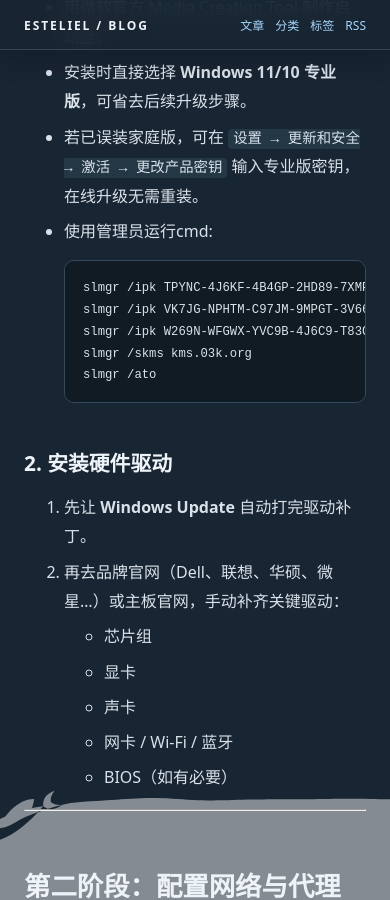
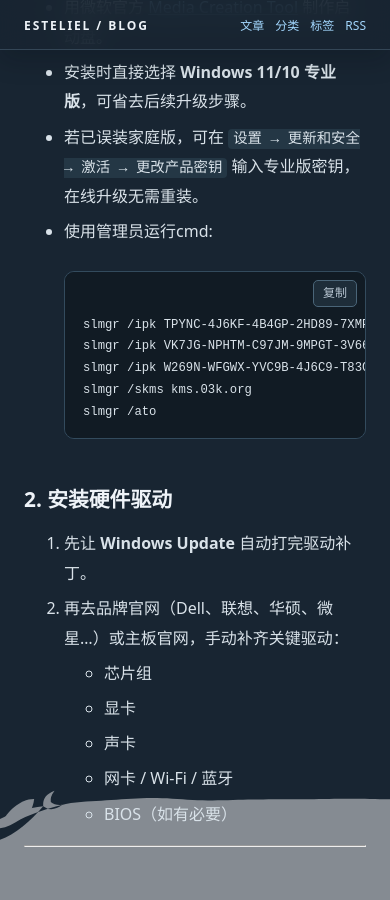
Before and after one commit to Esteliel/blog, a Jekyll site: the page built from _posts/2026-03-05-windows-setup-scoop.md, in a window 390 px wide and 900 px high, scrolled down 1618 px. Built offline with Jekyll 4.4.1, drawn with Linux system fonts in a browser that asks for light colours; some of the changed text lies outside the part shown.

Commit message:
添加文章目录与代码复制功能

```diff
--- a/_layouts/default.html
+++ b/_layouts/default.html
@@ -19,6 +19,7 @@
   <script defer src="{{ '/assets/js/fish.js' | relative_url }}"></script>
   <script defer src="{{ '/assets/js/blog.js' | relative_url }}"></script>
   {% if page.taxonomy %}<script defer src="{{ '/assets/js/taxonomy.js' | relative_url }}"></script>{% endif %}
+  {% if page.layout == 'post' %}<script defer src="{{ '/assets/js/post.js' | relative_url }}"></script>{% endif %}
 </head>
 <body>
   <header class="site-header" data-site-header>
--- a/_layouts/post.html
+++ b/_layouts/post.html
@@ -1,6 +1,7 @@
 ---
 layout: default
 ---
+<div class="post-layout">
   <article class="post">
     <a class="back-link" href="{{ '/' | relative_url }}">← 返回博客</a>
 
@@ -24,7 +25,7 @@
       </div>
     </header>
 
-  <div class="post-content">
+    <div class="post-content" id="post-content">
       {{ content }}
     </div>
 
@@ -33,3 +34,9 @@
       <a class="rss-link" href="{{ '/feed.xml' | relative_url }}">订阅 RSS</a>
     </footer>
   </article>
+
+  <aside class="post-toc" data-post-toc aria-label="文章目录" hidden>
+    <div class="post-toc-heading"><span aria-hidden="true">☷</span> 目录</div>
+    <ol class="post-toc-list" data-toc-list></ol>
+  </aside>
+</div>
--- a/assets/css/site.css
+++ b/assets/css/site.css
@@ -338,7 +338,16 @@
 .filter-empty { margin-top: 28px; }
 
 .post {
-  max-width: 760px;
+  min-width: 0;
+}
+
+.post-layout {
+  display: grid;
+  grid-template-columns: minmax(0, 760px) minmax(180px, 240px);
+  align-items: start;
+  justify-content: center;
+  gap: clamp(28px, 5vw, 64px);
+  max-width: 1080px;
   margin-inline: auto;
 }
 
@@ -536,8 +545,9 @@
 }
 
 .post-content pre {
+  position: relative;
   overflow-x: auto;
-  padding: 16px 18px;
+  padding: 42px 18px 16px;
   border: 1px solid #334b5d;
   border-radius: 10px;
   background: #111b24;
@@ -555,6 +565,97 @@
 .post-content pre code { padding: 0; background: transparent; }
 
 .post-content li { margin: 0.35em 0; }
+
+.code-block {
+  position: relative;
+  margin: 1.5em 0;
+}
+
+.code-block pre { margin: 0; }
+
+.copy-code {
+  position: absolute;
+  top: 9px;
+  right: 9px;
+  z-index: 1;
+  padding: 4px 9px;
+  border: 1px solid #4a6578;
+  border-radius: 5px;
+  color: #b8c6d2;
+  background: #1e2d39;
+  cursor: pointer;
+  font-size: 0.75rem;
+  line-height: 1.4;
+  transition: color 160ms ease, border-color 160ms ease, background-color 160ms ease;
+}
+
+.copy-code:hover,
+.copy-code:focus-visible {
+  border-color: #a4d8ff;
+  color: #eef3f8;
+  background: #294151;
+}
+
+.copy-code:focus-visible {
+  outline: 2px solid #a4d8ff;
+  outline-offset: 2px;
+}
+
+.copy-code.is-copied {
+  border-color: #76c8a5;
+  color: #b7f0d2;
+}
+
+.post-toc {
+  position: sticky;
+  top: 88px;
+  max-height: calc(100vh - 120px);
+  overflow: auto;
+  padding: 18px 18px 20px;
+  border: 1px solid #344b5d;
+  border-radius: 12px;
+  background: rgba(31, 45, 57, 0.9);
+}
+
+.post-toc[hidden] { display: none; }
+
+.post-toc-heading {
+  margin-bottom: 12px;
+  color: #eef3f8;
+  font-size: 1.05rem;
+  font-weight: 600;
+}
+
+.post-toc-heading span {
+  margin-right: 6px;
+  color: #a4d8ff;
+}
+
+.post-toc-list {
+  margin: 0;
+  padding-left: 20px;
+  color: #8fa2b1;
+  font-size: 0.8rem;
+}
+
+.post-toc-list li { margin: 7px 0; padding-left: 2px; }
+.post-toc-list li.toc-depth-3 { margin-left: 10px; font-size: 0.75rem; }
+
+.post-toc-list a {
+  color: #aebdca;
+  text-decoration: none;
+  text-underline-offset: 3px;
+}
+
+.post-toc-list a:hover,
+.post-toc-list a.is-active {
+  color: #a4d8ff;
+  text-decoration: underline;
+}
+
+.post-content h2,
+.post-content h3,
+.post-content h4 { scroll-margin-top: 100px; }
 
 .post-footer {
   display: flex;
@@ -583,6 +684,11 @@
   .post-footer { flex-direction: column; }
 }
 
+@media (max-width: 920px) {
+  .post-layout { display: block; max-width: 760px; }
+  .post-toc { display: none; }
+}
+
 @media (prefers-reduced-motion: reduce) {
   .site-header,
   .filter-chip,
--- /dev/null
+++ b/assets/js/post.js
@@ -0,0 +1,90 @@
+(function () {
+  var content = document.querySelector('[data-post-content]') || document.getElementById('post-content');
+  var toc = document.querySelector('[data-post-toc]');
+  var tocList = document.querySelector('[data-toc-list]');
+
+  function fallbackCopy(text) {
+    var area = document.createElement('textarea');
+    area.value = text;
+    area.setAttribute('readonly', '');
+    area.style.position = 'fixed';
+    area.style.opacity = '0';
+    document.body.appendChild(area);
+    area.select();
+    var copied = false;
+    try { copied = document.execCommand('copy'); } catch (error) { copied = false; }
+    document.body.removeChild(area);
+    return copied;
+  }
+
+  function setCopyState(button, copied) {
+    button.textContent = copied ? '已复制' : '复制失败';
+    button.classList.toggle('is-copied', copied);
+    window.setTimeout(function () {
+      button.textContent = '复制';
+      button.classList.remove('is-copied');
+    }, 1800);
+  }
+
+  function addCopyButtons() {
+    if (!content) return;
+    Array.prototype.forEach.call(content.querySelectorAll('pre'), function (pre) {
+      if (pre.parentElement.classList.contains('code-block')) return;
+      var wrapper = document.createElement('div');
+      wrapper.className = 'code-block';
+      pre.parentNode.insertBefore(wrapper, pre);
+      wrapper.appendChild(pre);
+
+      var button = document.createElement('button');
+      button.type = 'button';
+      button.className = 'copy-code';
+      button.textContent = '复制';
+      button.setAttribute('aria-label', '复制代码');
+      button.addEventListener('click', function () {
+        var code = pre.querySelector('code');
+        var text = code ? code.innerText : pre.innerText;
+        var promise = navigator.clipboard && window.isSecureContext
+          ? navigator.clipboard.writeText(text).then(function () { return true; }).catch(function () { return fallbackCopy(text); })
+          : Promise.resolve(fallbackCopy(text));
+        promise.then(function (copied) { setCopyState(button, copied); });
+      });
+      wrapper.appendChild(button);
+    });
+  }
+
+  function buildToc() {
+    if (!content || !toc || !tocList) return;
+    var headings = Array.prototype.slice.call(content.querySelectorAll('h2, h3'))
+      .filter(function (heading) { return heading.id; });
+    if (!headings.length) {
+      toc.hidden = true;
+      return;
+    }
+
+    headings.forEach(function (heading) {
+      var item = document.createElement('li');
+      item.className = heading.tagName.toLowerCase() === 'h3' ? 'toc-depth-3' : 'toc-depth-2';
+      var link = document.createElement('a');
+      link.href = '#' + heading.id;
+      link.textContent = heading.textContent;
+      item.appendChild(link);
+      tocList.appendChild(item);
+    });
+    toc.hidden = false;
+
+    if ('IntersectionObserver' in window) {
+      var observer = new IntersectionObserver(function (entries) {
+        entries.forEach(function (entry) {
+          if (!entry.isIntersecting) return;
+          tocList.querySelectorAll('a').forEach(function (link) {
+            link.classList.toggle('is-active', link.getAttribute('href') === '#' + entry.target.id);
+          });
+        });
+      }, { rootMargin: '-92px 0px -65% 0px', threshold: 0 });
+      headings.forEach(function (heading) { observer.observe(heading); });
+    }
+  }
+
+  addCopyButtons();
+  buildToc();
+}());
```
Lines whose indentation alone changed are shown as unchanged.
